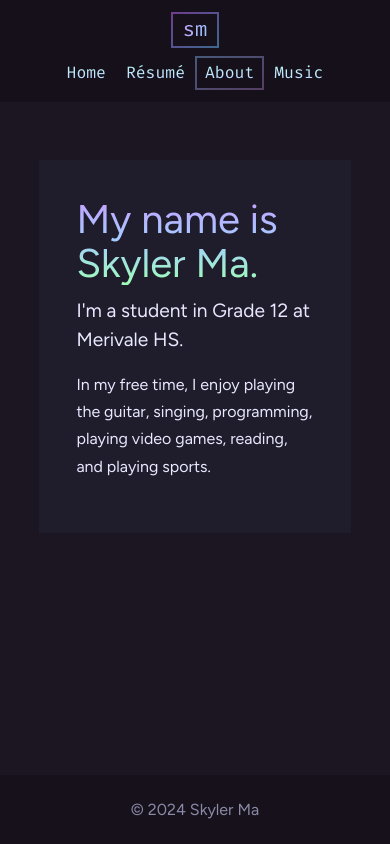
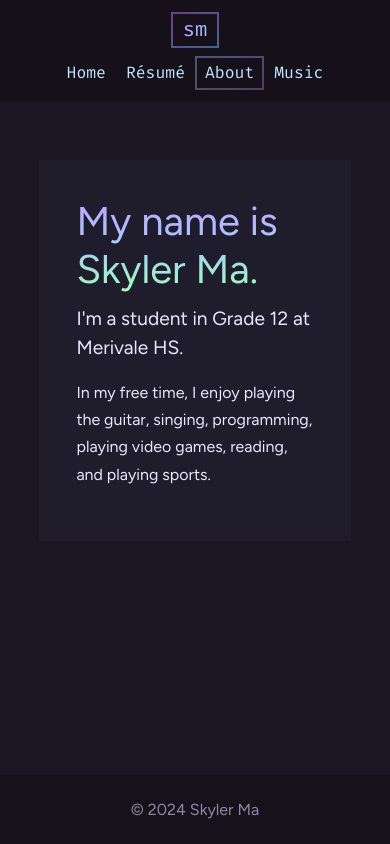
Before and after one commit to sky46/skylerma.com, an Eleventy site: page about.njk in a window 390 px wide. Built offline with nearby package versions, Linux system fonts and the light colour scheme; Eleventy itself is replaced by a stand-in of ours; files that its build step writes are made by us from their sources.

Commit message:
fix: remove line-height 110% from topic-headings

```diff
--- a/assets/css/main.scss
+++ b/assets/css/main.scss
@@ -336,7 +336,6 @@ p {
     }
     .topic-heading {
         font-size: 4rem;
-        line-height: 110%;
     }
     .topic-subheading {
         font-size: 1.7rem;
@@ -383,7 +382,6 @@ p {
     }
     .topic-heading {
         font-size: 3.2rem;
-        line-height: 110%;
     }
     .topic-subheading {
         font-size: 1.5rem;
@@ -415,7 +413,6 @@ p {
 
     .topic-heading {
         font-size: 3rem;
-        line-height: 110%;
     }
     .topic-subheading {
         font-size: 1.25rem;
```
